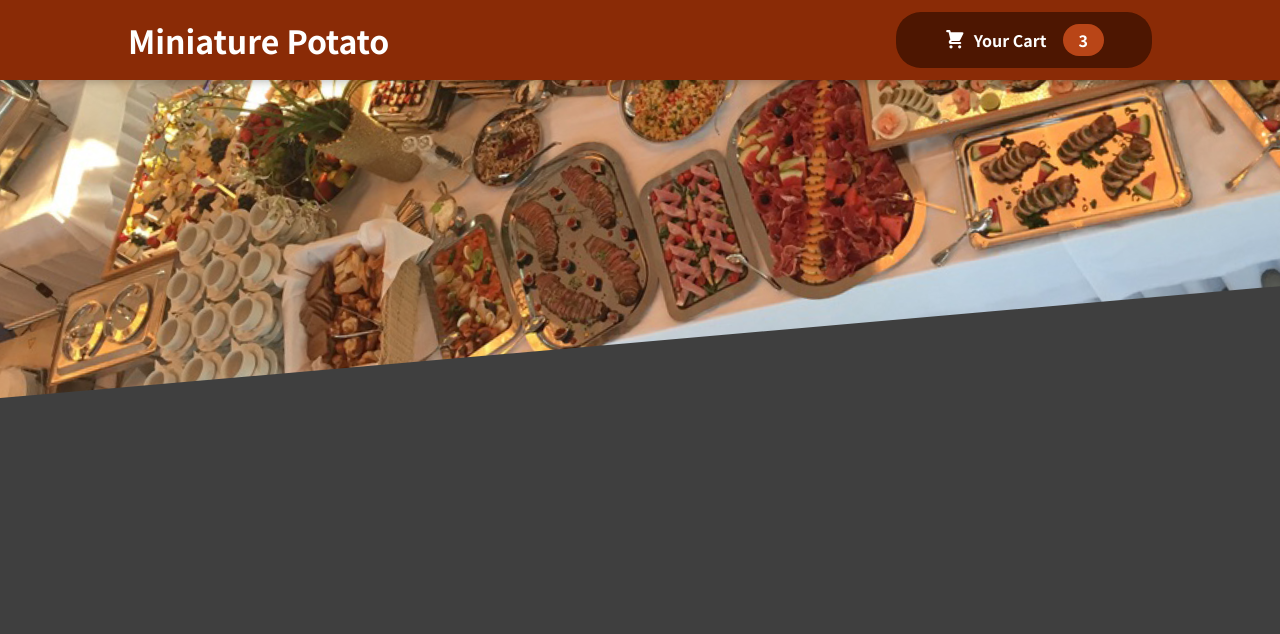
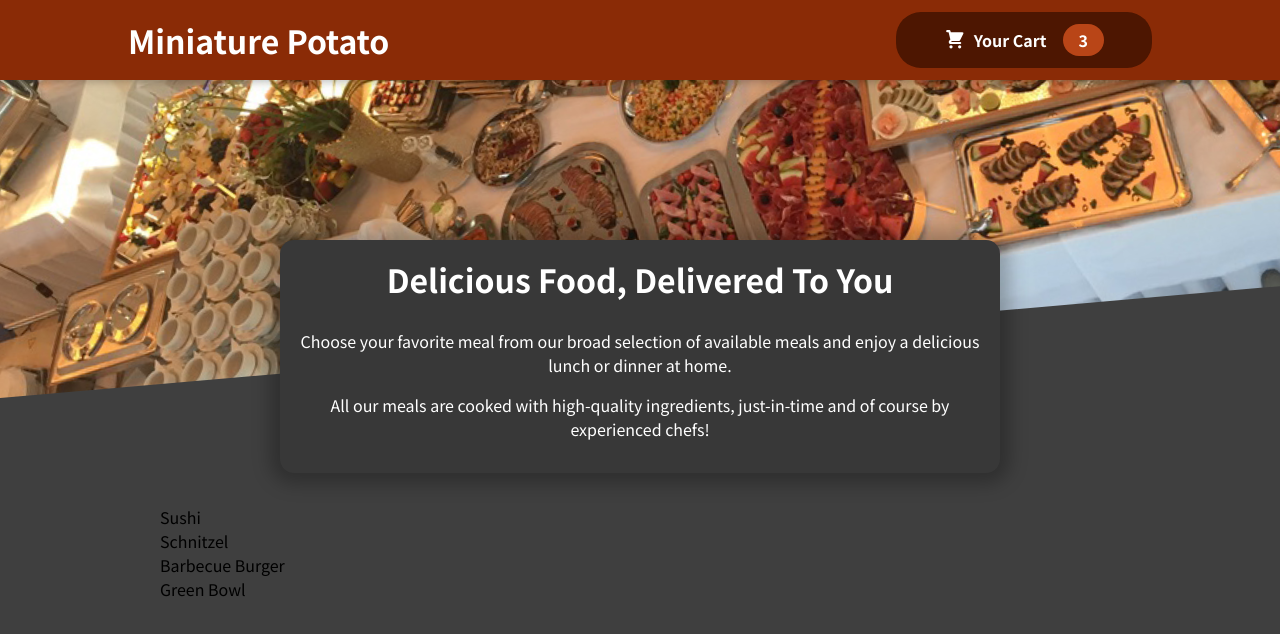
Before and after one commit to dpthegrey/miniature-potato, a React (Create React App) app: page / in a window 1280 px wide. Shown: the top 634 px of the page. Built offline with nearby package versions, Linux system fonts and the light colour scheme.

Commit message:
Adding a "Meals" Component

```diff
--- a/src/App.js
+++ b/src/App.js
@@ -1,11 +1,15 @@
 import { Fragment } from "react";
 
 import Header from "./components/Layout/Header";
+import Meals from "./components/Meals/Meals";
 
 function App() {
   return (
     <Fragment>
       <Header />
+      <main>
+        <Meals />
+      </main>
     </Fragment>
   );
 }
--- /dev/null
+++ b/src/components/Meals/AvailableMeals.js
@@ -0,0 +1,40 @@
+import classes from "./AvailableMeals.module.css";
+
+const DUMMY_MEALS = [
+  {
+    id: "m1",
+    name: "Sushi",
+    description: "Finest fish and veggies",
+    price: 22.99,
+  },
+  {
+    id: "m2",
+    name: "Schnitzel",
+    description: "A german specialty!",
+    price: 16.5,
+  },
+  {
+    id: "m3",
+    name: "Barbecue Burger",
+    description: "American, raw, meaty",
+    price: 12.99,
+  },
+  {
+    id: "m4",
+    name: "Green Bowl",
+    description: "Healthy...and green...",
+    price: 18.99,
+  },
+];
+
+const AvailableMeals = () => {
+  const mealsList = DUMMY_MEALS.map((meal) => <li>{meal.name}</li>);
+
+  return (
+    <section className={classes.meals}>
+      <ul>{mealsList}</ul>
+    </section>
+  );
+};
+
+export default AvailableMeals;
--- /dev/null
+++ b/src/components/Meals/AvailableMeals.module.css
@@ -0,0 +1,24 @@
+.meals {
+  max-width: 60rem;
+  width: 90%;
+  margin: 2rem auto;
+  animation: meals-appear 1s ease-out forwards;
+}
+
+.meals ul {
+  list-style: none;
+  margin: 0;
+  padding: 0;
+}
+
+@keyframes meals-appear {
+  from {
+    opacity: 0;
+    transform: translateY(3rem);
+  }
+
+  to {
+    opacity: 1;
+    transform: translateY(0);
+  }
+}
--- /dev/null
+++ b/src/components/Meals/Meals.js
@@ -0,0 +1,15 @@
+import { Fragment } from "react";
+
+import MealsSummary from "./MealsSummary";
+import AvailableMeals from "./AvailableMeals";
+
+const Meals = () => {
+  return (
+    <Fragment>
+      <MealsSummary />
+      <AvailableMeals />
+    </Fragment>
+  );
+};
+
+export default Meals;
--- /dev/null
+++ b/src/components/Meals/MealsSummary.js
@@ -0,0 +1,19 @@
+import classes from "./MealsSummary.module.css";
+
+const MealsSummary = () => {
+  return (
+    <section className={classes.summary}>
+      <h2>Delicious Food, Delivered To You</h2>
+      <p>
+        Choose your favorite meal from our broad selection of available meals
+        and enjoy a delicious lunch or dinner at home.
+      </p>
+      <p>
+        All our meals are cooked with high-quality ingredients, just-in-time and
+        of course by experienced chefs!
+      </p>
+    </section>
+  );
+};
+
+export default MealsSummary;
--- /dev/null
+++ b/src/components/Meals/MealsSummary.module.css
@@ -0,0 +1,18 @@
+.summary {
+  text-align: center;
+  max-width: 45rem;
+  width: 90%;
+  margin: auto;
+  margin-top: -10rem;
+  position: relative;
+  background-color: #383838;
+  color: white;
+  border-radius: 14px;
+  padding: 1rem;
+  box-shadow: 0 1px 18px 10px rgba(0, 0, 0, 0.25);
+}
+
+.summary h2 {
+  font-size: 2rem;
+  margin-top: 0;
+}
```
